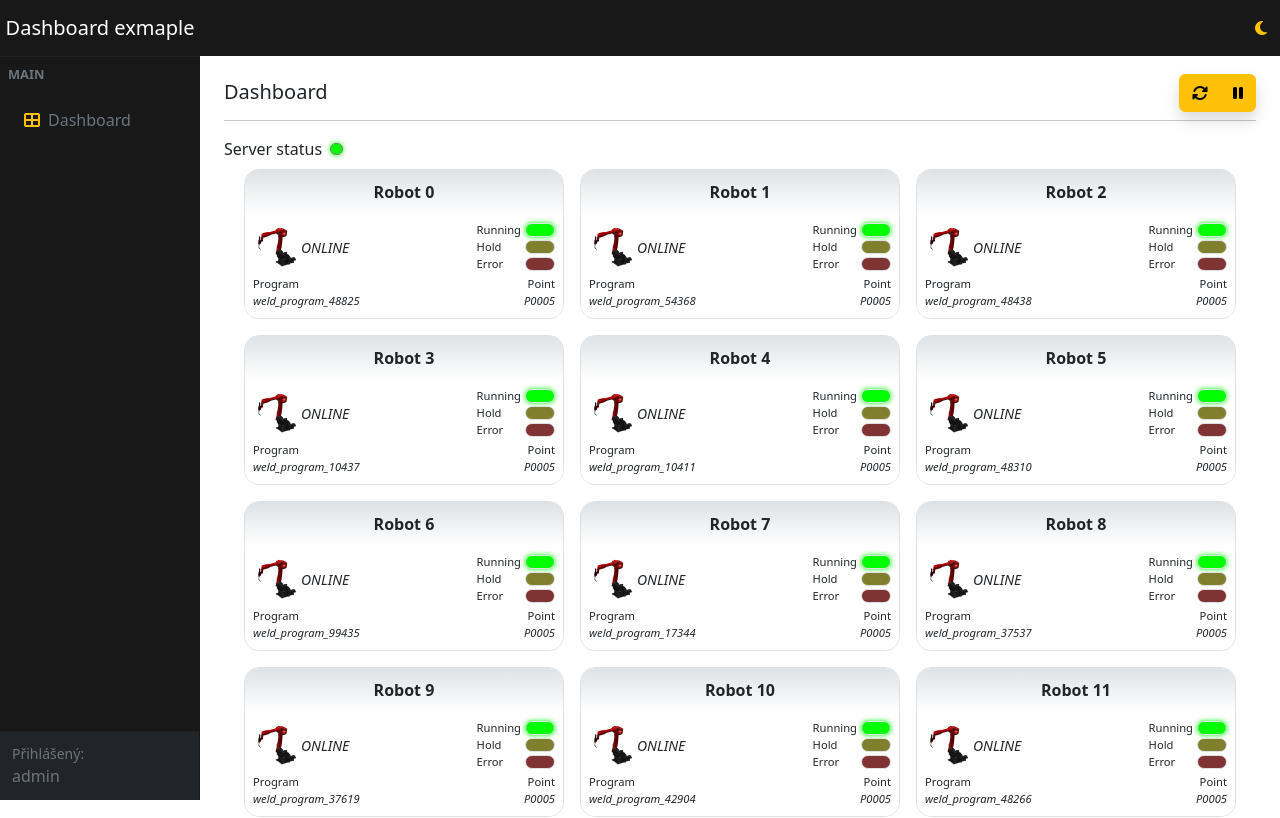
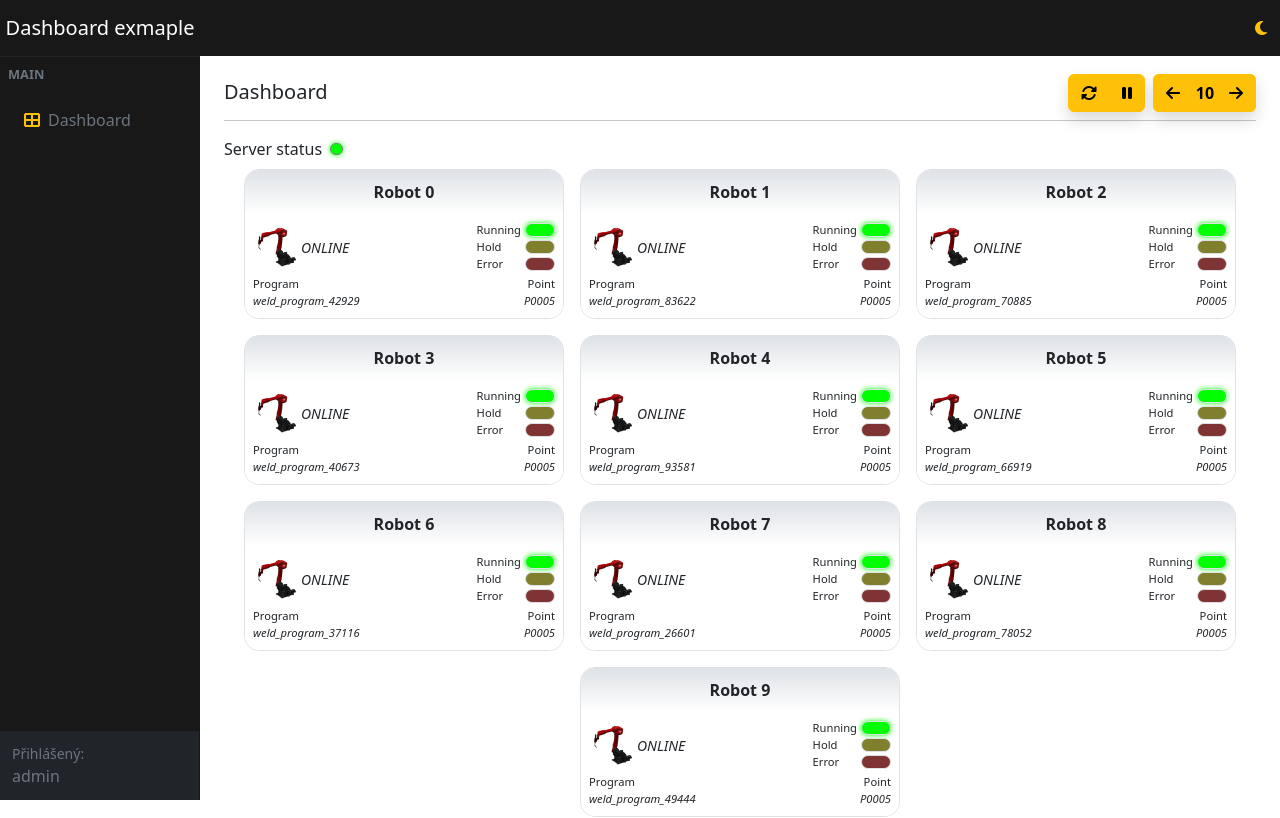
Before and after one commit to PetrTupec/robot-dashboard-example, a React (Create React App) app: page /dashboard in a window 1280 px wide. Shown: the top 818 px of the page. Built offline with nearby package versions, Linux system fonts and the light colour scheme.

Commit message:
Add Counter component and integrate it into ToolButtons; refactor useRobotSimulation hook to manage robot count dynamically in Dashboard

```diff
--- /dev/null
+++ b/src/components/Counter.js
@@ -0,0 +1,28 @@
+import "./counter.css"
+
+const counter = ({ min = 0, max = 999, value, onChange }) => {
+    const handleDecrement = () => onChange(value - 1)
+    const handleIncrement = () => onChange(value + 1)
+
+    return (
+        <div className="btn-group bg-warning">
+            <button
+                className="btn btn-warning"
+                onClick={handleDecrement}
+                disabled={value <= min}
+            >
+                <i className="fas fa-arrow-left"></i>
+            </button>
+            <span className="value">{value}</span>
+            <button
+                className="btn btn-warning"
+                onClick={handleIncrement}
+                disabled={value >= max}
+            >
+                <i className="fas fa-arrow-right"></i>
+            </button>
+        </div>
+    )
+}
+
+export default counter
--- a/src/components/ToolButtons.js
+++ b/src/components/ToolButtons.js
@@ -1,4 +1,4 @@
-const ToolButtons = ({ isRunning, onClickChangeView, onClickPauseSimulation }) => {
+const ToolButtons = ({ isRunning, onClickChangeView, onClickPauseSimulation, aditionalButtons }) => {
     return (
         <div className="tool-buttons">
             <div className="btn-group shadow">
@@ -13,6 +13,10 @@ const ToolButtons = ({ isRunning, onClickChangeView, onClickPauseSimulation }) =
                     <i className={isRunning ? "fas fa-pause" : "fas fa-play"}></i>
                 </button>
             </div>
+            {aditionalButtons &&
+                <div className="btn-group shadow ms-2">
+                    {aditionalButtons}
+                </div>}
         </div>
     )
 }
--- /dev/null
+++ b/src/components/counter.css
@@ -0,0 +1,9 @@
+.value {
+    min-width: 20px;
+    color: black;
+    font-weight: bold;
+    display: flex;
+    align-items: center;
+    justify-content: center;
+    margin-inline: 2px;
+}
--- a/src/hooks/useRobotSimulation.js
+++ b/src/hooks/useRobotSimulation.js
@@ -1,11 +1,13 @@
 import { useEffect, useRef, useState } from "react"
 import { createRobots, setRobotStatus } from "../utils/RobotManager"
 
-export const useRobotSimulation = (robotsCount = 10) => {
+export const useRobotSimulation = (robotsCount) => {
     const isRunningRef = useRef(true)
-    const [robots, setRobots] = useState(createRobots(robotsCount))
+    const [robots, setRobots] = useState([])
 
     useEffect(() => {
+        setRobots(createRobots(robotsCount))
+
         const updateInterval = setInterval(() => {
             if (!isRunningRef.current) return
 
@@ -43,7 +45,7 @@ export const useRobotSimulation = (robotsCount = 10) => {
             clearInterval(updateInterval)
             clearInterval(errorInterval)
         }
-    }, [])
+    }, [robotsCount])
 
     return { robots, isRunningRef }
 }
--- a/src/pages/dashboard/Dashboard.js
+++ b/src/pages/dashboard/Dashboard.js
@@ -4,6 +4,7 @@ import WorkplaceCard from "../../components/workplaceCard/WorkplaceCard"
 import WorkplaceCardOld from "../../components/workplaceCard/WorkplaceCardOld"
 import ServerStatusHeader from "../../components/ServerStatusHeader"
 import ToolButtons from "../../components/ToolButtons"
+import Counter from "../../components/Counter"
 import { useEffect, useState } from "react"
 import { useRobotSimulation } from "../../hooks/useRobotSimulation"
 import "./Dashboard.css"
@@ -14,7 +15,8 @@ const Dashboard = () => {
   const [isRunning, setIsRunning] = useState(true)
   const [isOldView, setIsOldView] = useState(false)
   const WorkplaceCardComponent = isOldView ? WorkplaceCardOld : WorkplaceCard
-  const { robots, isRunningRef } = useRobotSimulation(20)
+  const [robotsCount, setRobotsCount] = useState(10)
+  const { robots, isRunningRef } = useRobotSimulation(robotsCount)
 
   useEffect(() => {
     const body = document.body
@@ -46,10 +48,19 @@ const Dashboard = () => {
         message={modalDialog.message}
       />
       <Header title={"Dashboard"} />
+
       <ToolButtons
         isRunning={isRunning}
         onClickChangeView={handleClickChangeView}
         onClickPauseSimulation={handleClickPauseSimulation}
+        aditionalButtons={
+          <Counter
+            min={1}
+            max={20}
+            value={robotsCount}
+            onChange={setRobotsCount}
+          />
+        }
       />
       <ServerStatusHeader
         isOldView={isOldView}
```
